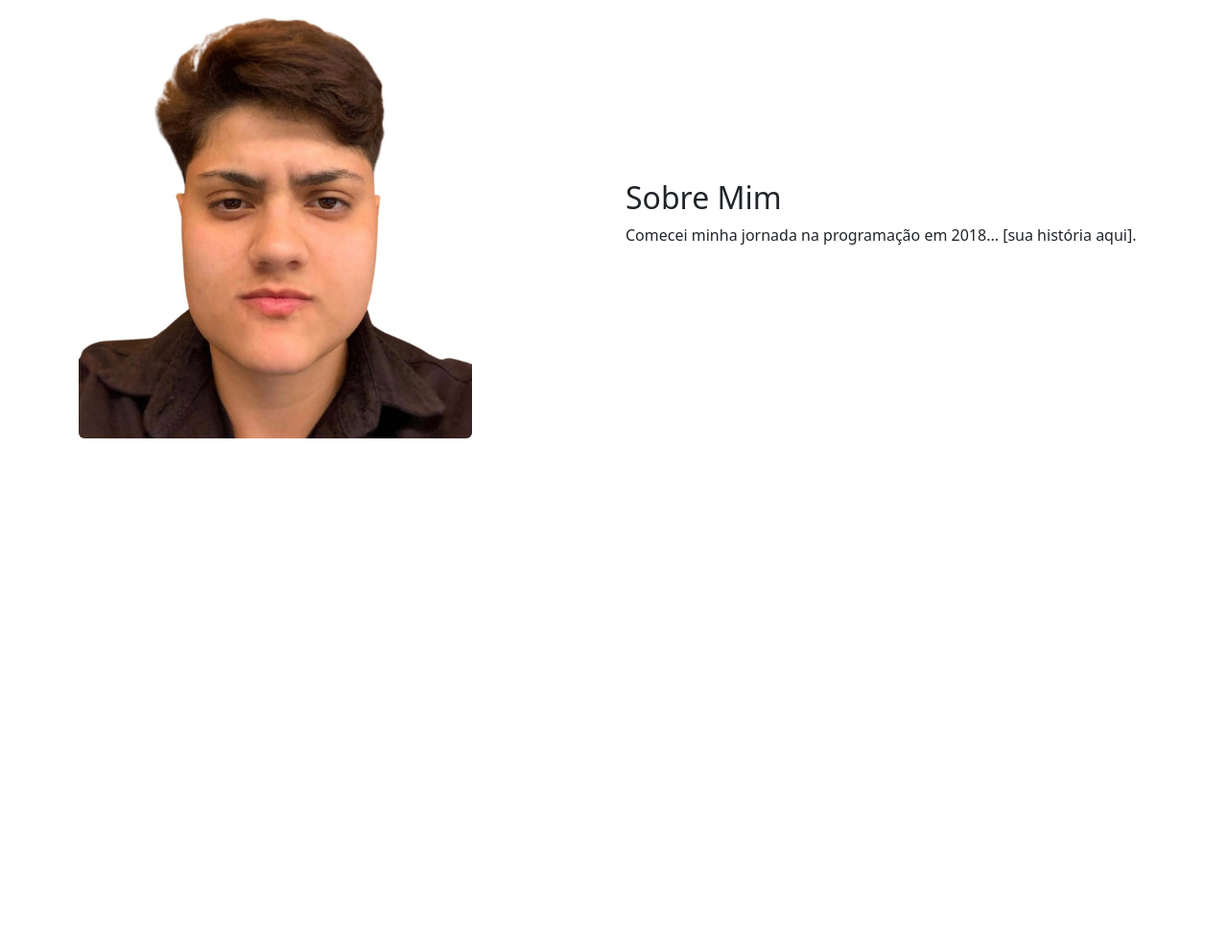
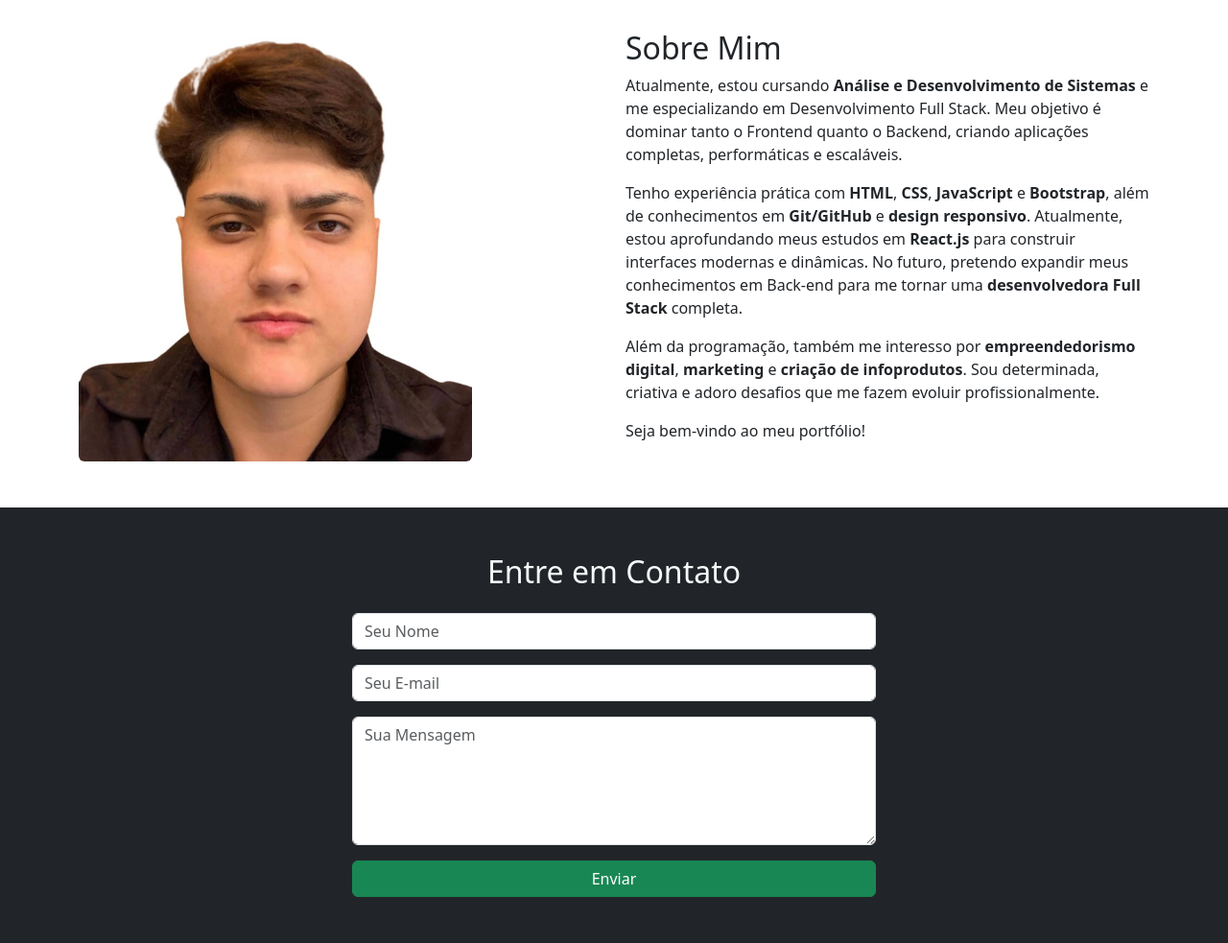
Before and after one commit to Jhessycaborges/Portfolio, a plain HTML site: page index.html in a window 1280 px wide. Shown: the part 2161-3144 px from the top of the page at 96% size. Before the commit the page ends 2666 px from the top, so only its background shows below. Drawn offline with nearby package versions, Linux system fonts and the light colour scheme.

Commit message:
Atualização

```diff
--- a/index.html
+++ b/index.html
@@ -178,7 +178,7 @@
           <h2 class="text-center mb-5">Habilidades Técnicas</h2>
           <div class="row">
               <!-- Habilidade HTML -->
-              <div class="col-md-4 mb-4">
+              <div class="col-md-7 mb-5">
                   <div class="text-center">
                       <i class="fab fa-html5 fa-3x text-danger mb-3"></i>
                       <h3>HTML5</h3>
@@ -200,7 +200,7 @@
                   </div>
               </div>
               <!-- Habilidade JavaScript -->
-              <div class="col-md-4 mb-4">
+              <div class="col-md-7 mb-4">
                   <div class="text-center">
                       <i class="fab fa-js fa-3x text-warning mb-3"></i>
                       <h3>JavaScript</h3>
@@ -232,12 +232,40 @@
               </div>
               <div class="col-lg-6">
                   <h2>Sobre Mim</h2>
-                  <p>Comecei minha jornada na programação em 2018... [sua história aqui].</p>
+                  <p>Atualmente, estou cursando <strong>Análise e Desenvolvimento de Sistemas</strong> e me especializando em Desenvolvimento Full Stack.
+                    Meu objetivo é dominar tanto o Frontend quanto o Backend, criando aplicações completas, performáticas e escaláveis.</p>
+                  <p>Tenho experiência prática com <strong>HTML</strong>, <strong>CSS</strong>, <strong>JavaScript</strong> e <strong>Bootstrap</strong>, além de conhecimentos em <strong>Git/GitHub</strong> e <strong>design responsivo</strong>.
+                    Atualmente, estou aprofundando meus estudos em <strong>React.js</strong> para construir interfaces modernas e dinâmicas.
+                    No futuro, pretendo expandir meus conhecimentos em Back-end para me tornar uma <strong>desenvolvedora Full Stack</strong> completa.</p>
+                  <p>Além da programação, também me interesso por <strong>empreendedorismo digital</strong>, <strong>marketing</strong> e <strong>criação de infoprodutos</strong>.
+                    Sou determinada, criativa e adoro desafios que me fazem evoluir profissionalmente.</p>
+                  <p>Seja bem-vindo ao meu portfólio!</p>
               </div>
           </div>
       </div>
   </section>
     <!-- Seção Contato -->
+    <section id="contato" class="bg-dark text-light py-5">
+      <div class="container">
+          <h2 class="text-center mb-4">Entre em Contato</h2>
+          <div class="row justify-content-center">
+              <div class="col-lg-6">
+                  <form>
+                      <div class="mb-3">
+                          <input type="text" class="form-control" placeholder="Seu Nome" required>
+                      </div>
+                      <div class="mb-3">
+                          <input type="email" class="form-control" placeholder="Seu E-mail" required>
+                      </div>
+                      <div class="mb-3">
+                          <textarea class="form-control" rows="5" placeholder="Sua Mensagem"></textarea>
+                      </div>
+                      <button type="submit" class="btn btn-success w-100">Enviar</button>
+                  </form>
+              </div>
+          </div>
+      </div>
+  </section>
     <!-- Footer -->
     <!-- Scripts -->
   </body>
```
